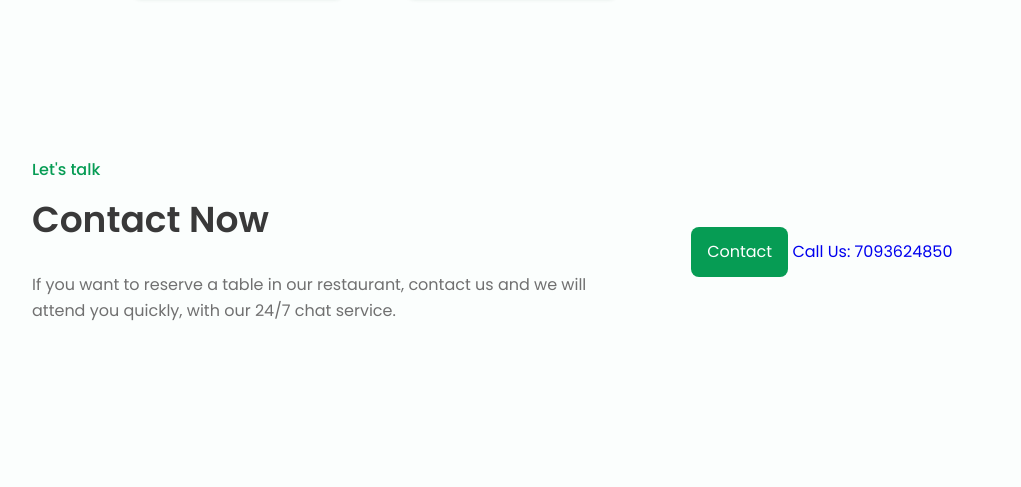
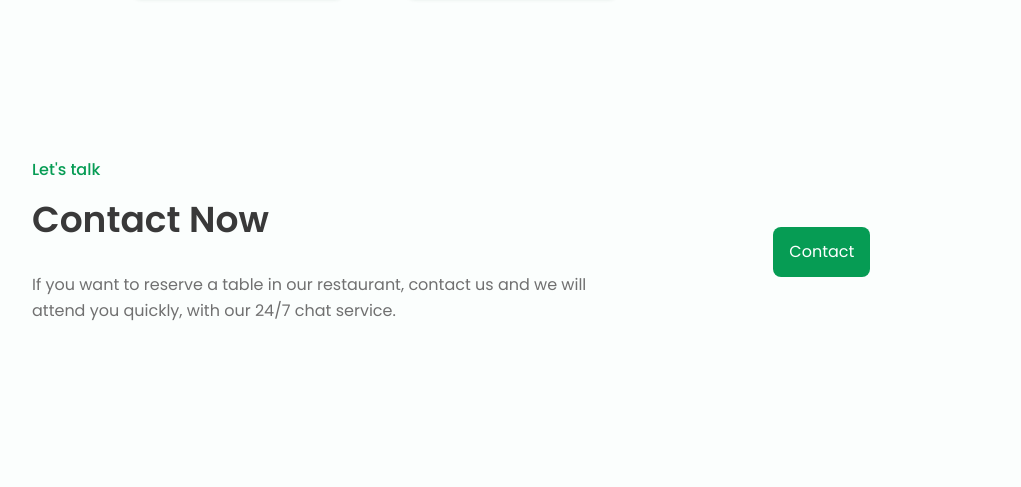
Before and after one commit to itsmechand/Restaurant_Website, a plain HTML site: page index.html in a window 1280 px wide. Shown: the part 2403-2890 px from the top of the page, without its empty margins (128-1149 px from the left). Drawn offline with nearby package versions, Linux system fonts and the light colour scheme; files whose address does not match are found by name.

Commit message:
Update index.html

```diff
--- a/index.html
+++ b/index.html
@@ -414,7 +414,7 @@
 
                     <div class="contact__button">
                         <a href="#" class="button">Contact</a>
-                        <a href="tel:+917093624850">Call Us: 7093624850</a>
+                        <a href="tel:+917093624850"></a>
                     </div>
                 </div>
             </section>
```
